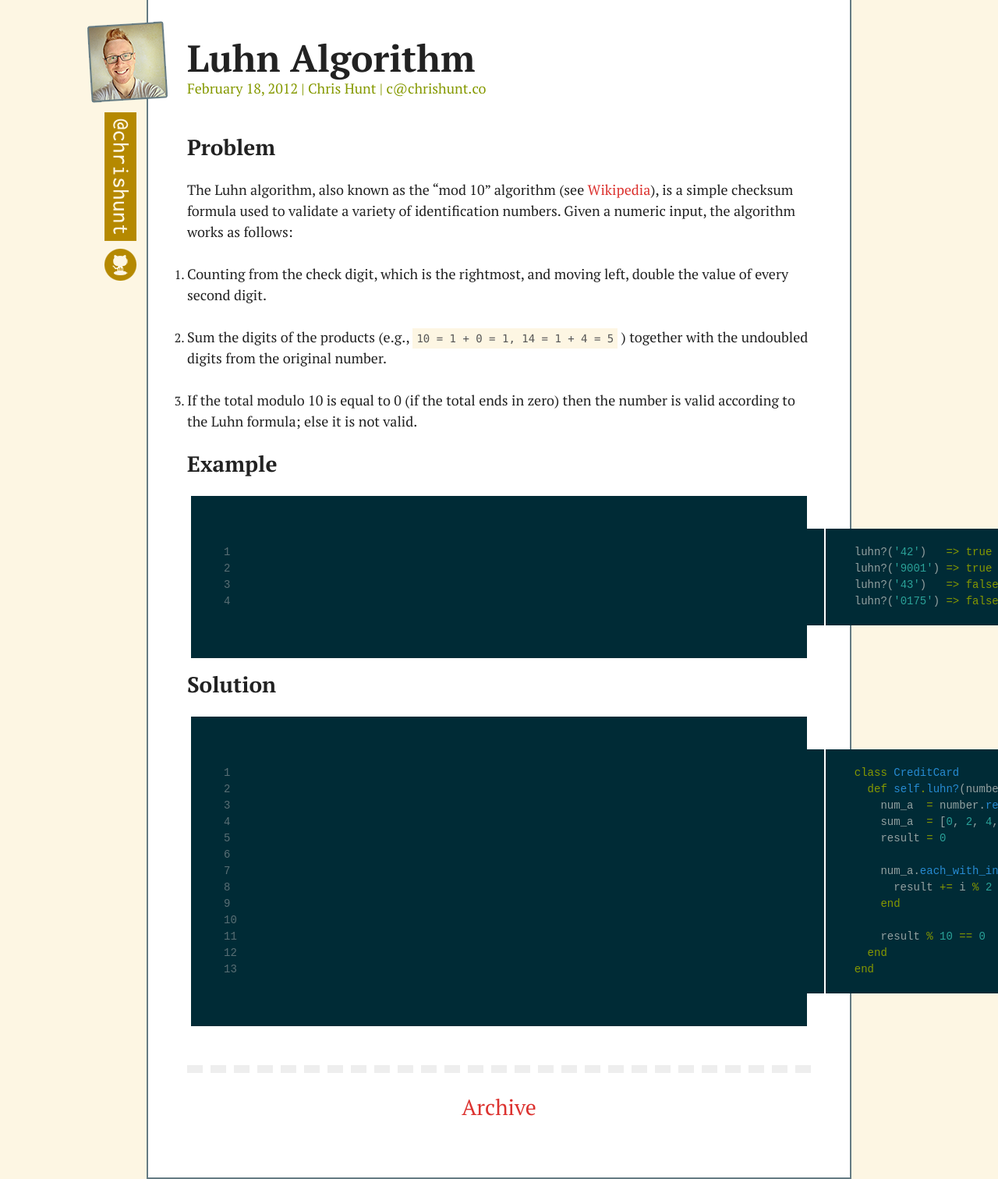
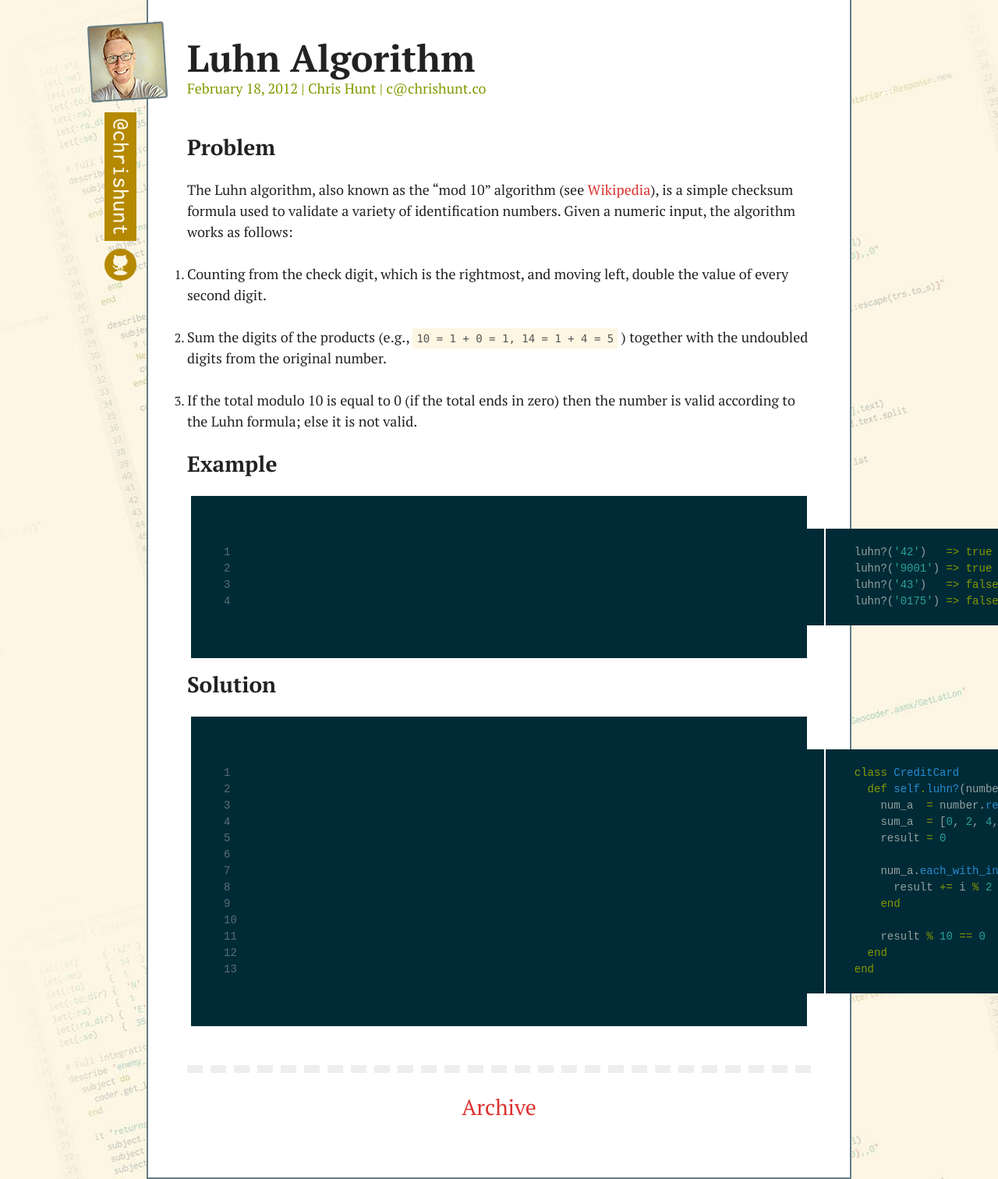
Before and after one commit to chrishunt/b, a Jekyll site: the page built from index.html, in a window 1280 px wide. Shown: the whole page at 78% size. Built offline with Jekyll 4.4.1, drawn with Linux system fonts in a browser that asks for light colours.

Commit message:
Add background image

```diff
--- a/_sass/main.scss
+++ b/_sass/main.scss
@@ -2,7 +2,7 @@
 
 body {
   font-family: 'PT Serif', Georgia, Times, 'Times New Roman', serif;
-  background: #fdf6e3;
+  background: #fdf6e3 url('/b/images/background.jpg') repeat left top;
   color: #222;
 }
 
--- a/stylesheets/main.css
+++ b/stylesheets/main.css
@@ -7,7 +7,7 @@
 /* line 3, ../_sass/main.scss */
 body {
   font-family: 'PT Serif', Georgia, Times, 'Times New Roman', serif;
-  background: #fdf6e3;
+  background: #fdf6e3 url("/b/images/background.jpg") repeat left top;
   color: #222;
 }
 
```
Also changed, not shown: images/background.jpg (added), 1 other file.
